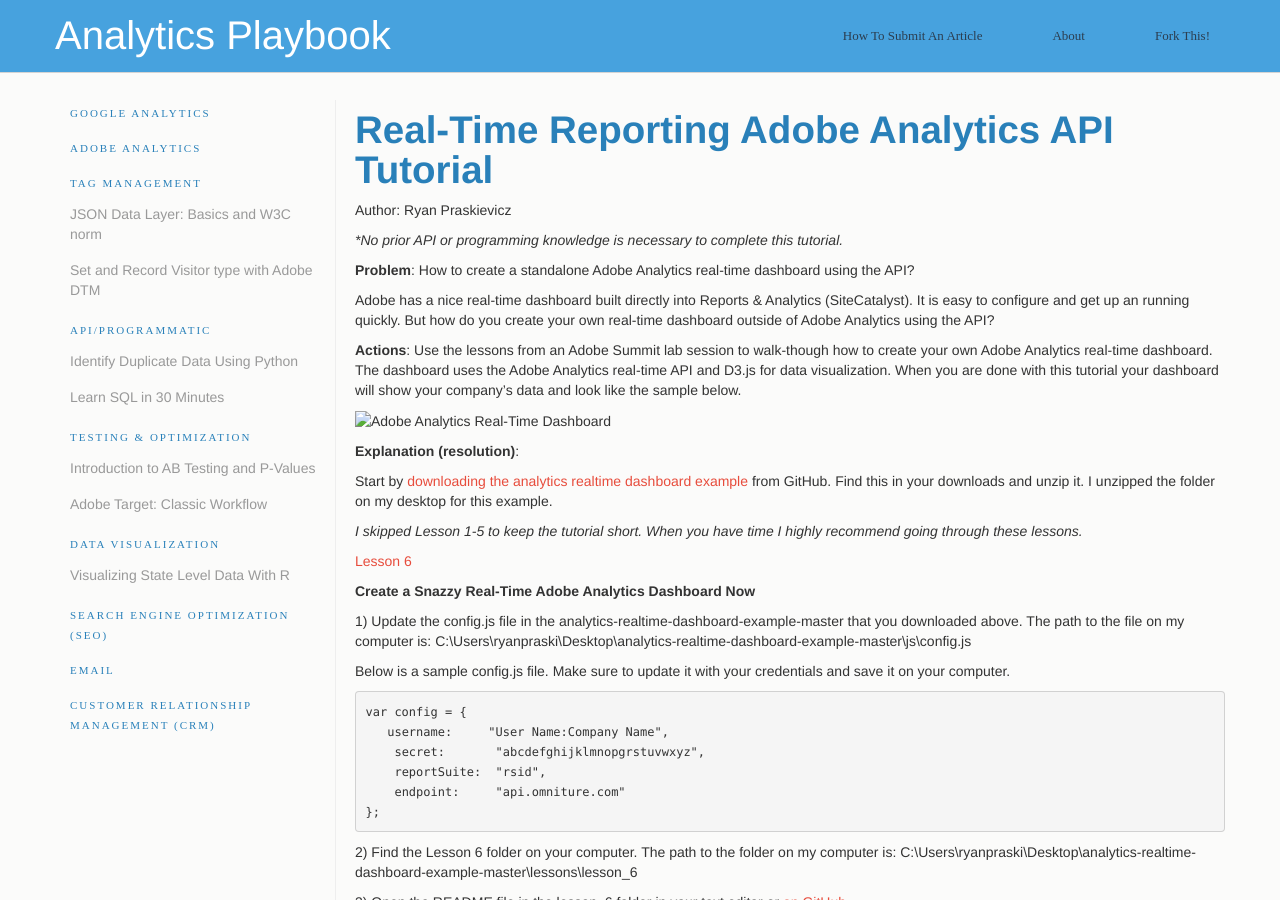
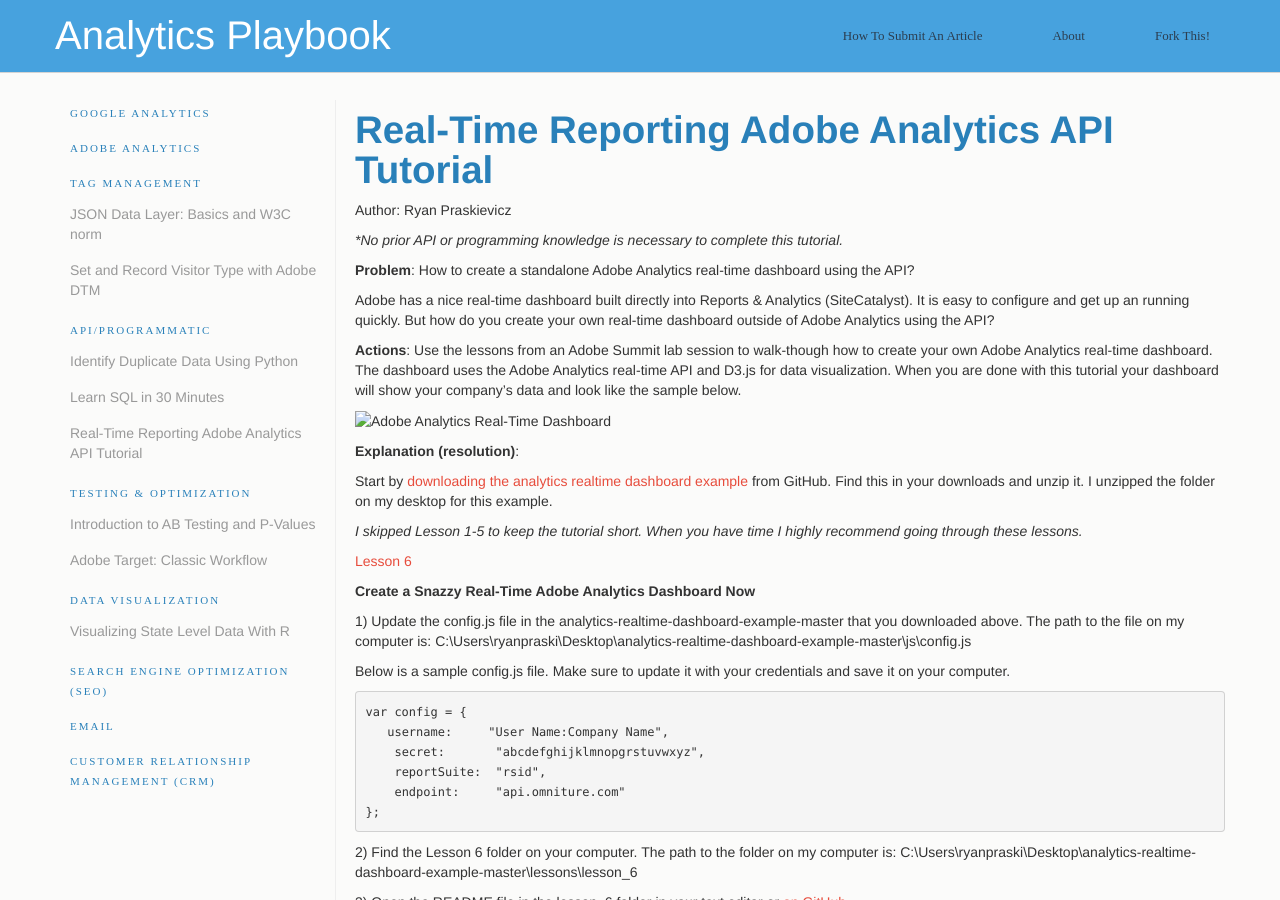
Before and after one commit to analyticsplaybook/analyticsplaybook.github.io, a Jekyll site: the page built from api/real-time-adobe-analytics-api-tutorial.md, in a window 1280 px wide and 900 px high. Built offline with Jekyll 4.4.1, drawn with Linux system fonts in a browser that asks for light colours; nearby versions of some CDN libraries; some web fonts are replaced; comment, search, counter and statistics services are not loaded.

Commit message:
Update api tutorial
Fix url issues

```diff
--- a/_layouts/responsive.html
+++ b/_layouts/responsive.html
@@ -63,11 +63,11 @@
             <li class="nav-header">Adobe Analytics</li>
             <li class="nav-header">Tag Management</li>
             <li data-section="tagmanagement/json_datalayer_w3c_based"><a href="{{ site.baseurl }}/tagmanagement/json_datalayer_w3c_based.html">JSON Data Layer: Basics and W3C norm</a></li>
-			<li data-section="tagmanagement/set_record_visitors_type_adobe_dtm"><a href="{{ site.baseurl }}/tagmanagement/set_record_visitors_type_adobe_dtm.html">Set and Record Visitor type with Adobe DTM</a></li>
+			<li data-section="tagmanagement/set_record_visitors_type_adobe_dtm"><a href="{{ site.baseurl }}/tagmanagement/set_record_visitors_type_adobe_dtm.html">Set and Record Visitor Type with Adobe DTM</a></li>
 			<li class="nav-header">API/Programmatic</li>
 			<li data-section="api/python_identify_duplicate_data"><a href="{{ site.baseurl }}/api/python_identify_duplicate_data.html">Identify Duplicate Data Using Python</a></li>
-      <li data-section="api/learn_sql_30_minutes"><a href="{{ site.baseurl }}/api/learn_sql_30_minutes.html">Learn SQL in 30 Minutes</a></li>
-
+            <li data-section="api/learn_sql_30_minutes"><a href="{{ site.baseurl }}/api/learn_sql_30_minutes.html">Learn SQL in 30 Minutes</a></li>
+            <li data-section="api/real-time-adobe-analytics-api-tutorial"><a href="{{ site.baseurl }}/api/real-time-adobe-analytics-api-tutorial.html">Real-Time Reporting Adobe Analytics API Tutorial</a></li>
 			<li class="nav-header">Testing & Optimization</li>
             <li data-section="testing/target_class_workflow"><a href="{{ site.baseurl }}/testing/intro_to_ab_testing.html">Introduction to AB Testing and P-Values</a></li>
             <li data-section="testing/target_class_workflow"><a href="{{ site.baseurl }}/testing/target_class_workflow.html">Adobe Target: Classic Workflow</a></li>
```
Also changed, not shown: api/real-time-adobe-analytics-api-tutorial.md (renamed from real-time-adobe-analytics-api-tutorial.md), 1 other file.
